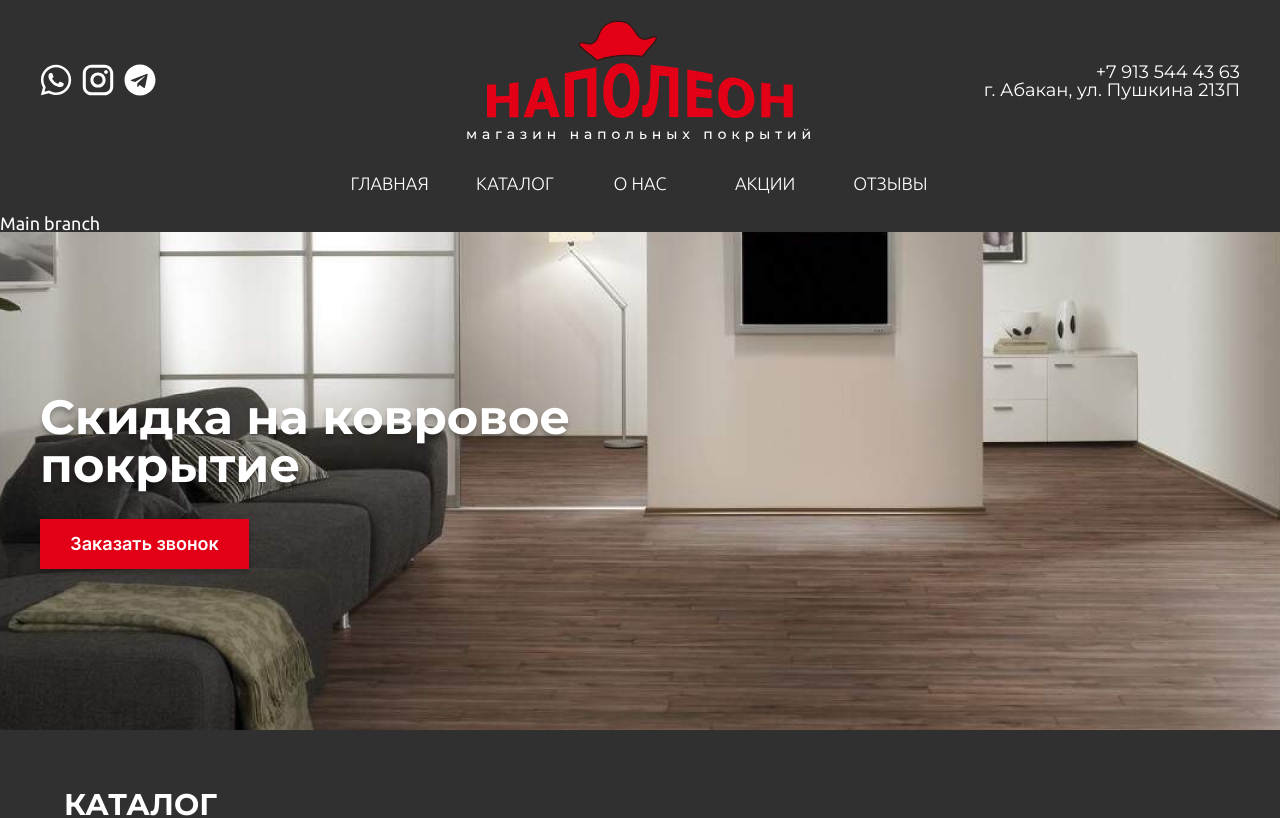
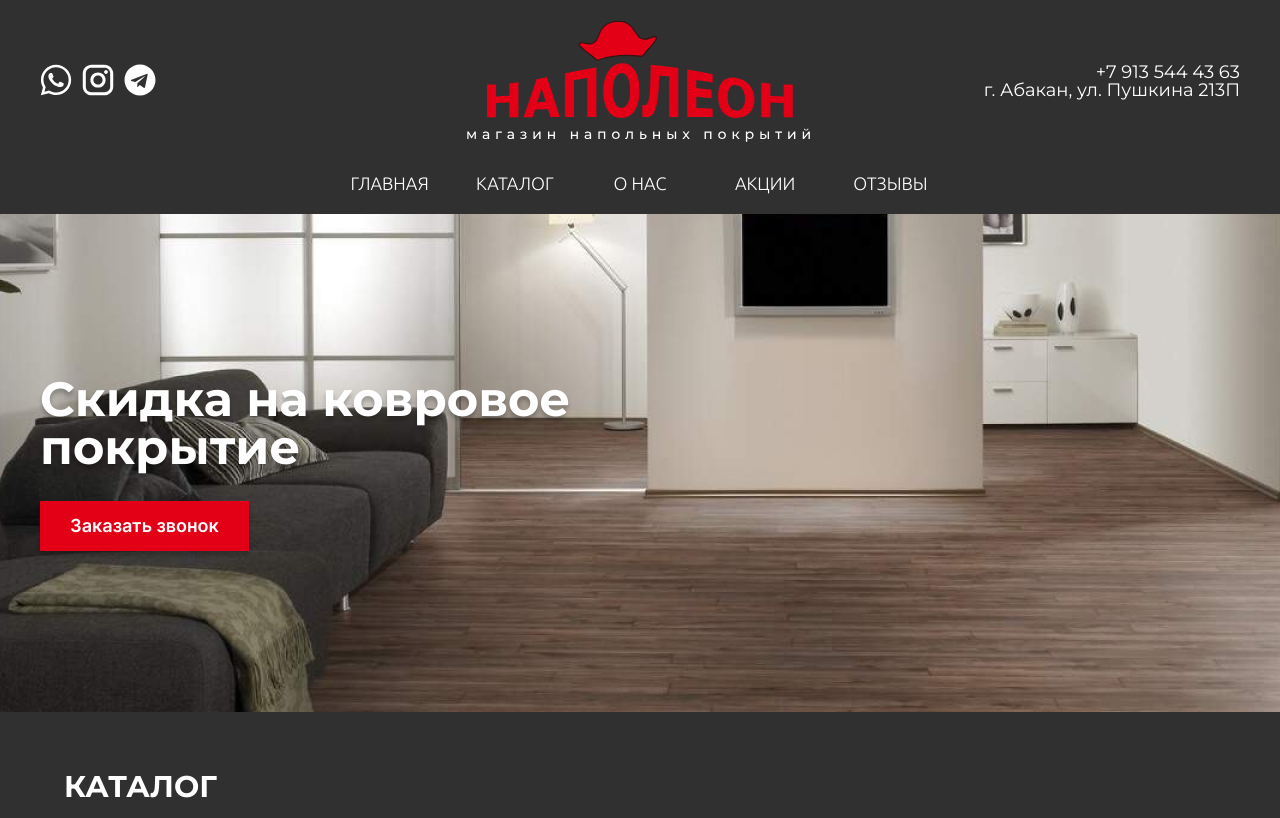
Before and after one commit to RudolphIgor/NapoleonVersel, a React (Create React App) app: page / in a window 1280 px wide. Shown: the top 818 px of the page. Built offline with nearby package versions, Linux system fonts and the light colour scheme.

Commit message:
Main branch delet

```diff
--- a/src/pages/Home/index.js
+++ b/src/pages/Home/index.js
@@ -8,7 +8,6 @@ import Section5 from "../../components/Section5";
 const Index = () => {
     return (
         <div>
-            Main branch
             <Section1/>
             <Section2/>
             <Section3/>
```
